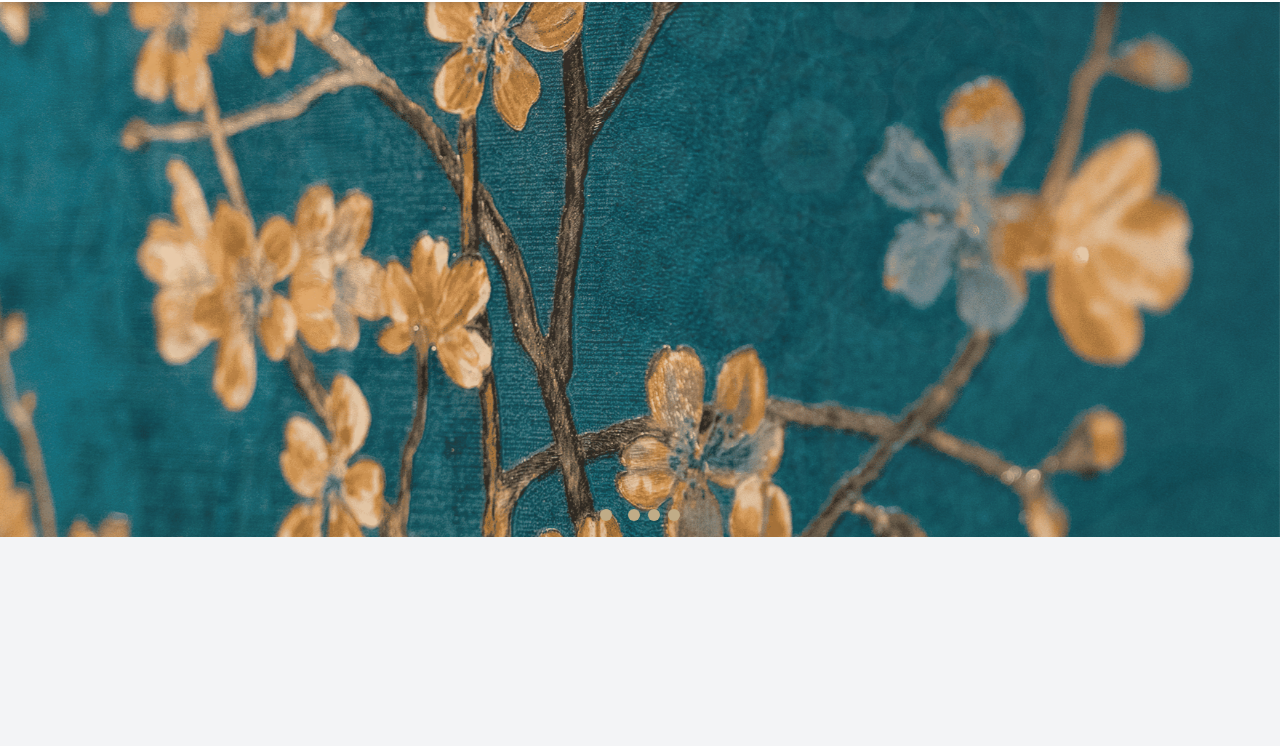
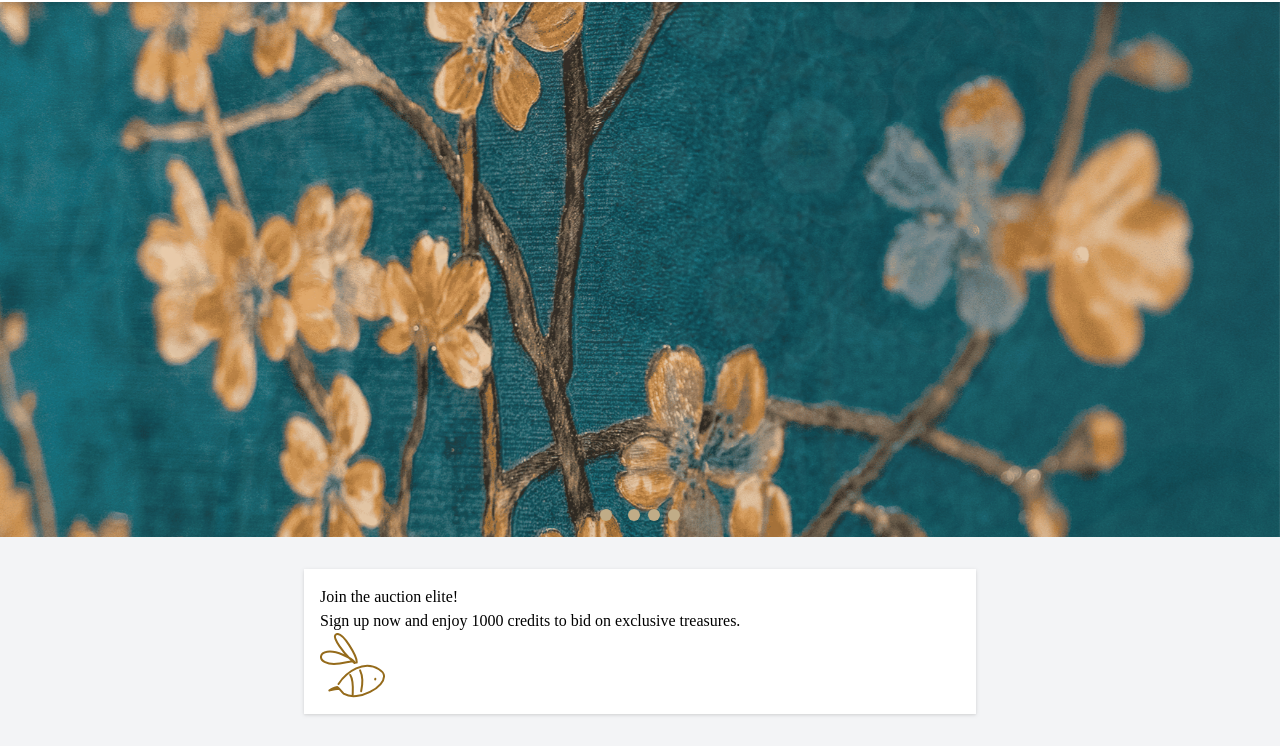
Before and after one commit to idatold/Semester-Project-2, a website built with Vite: page index.html in a window 1280 px wide. Shown: the part 239-985 px from the top of the page. Before the commit the page ends 800 px from the top, so only its background shows below. Built offline with nearby package versions, Linux system fonts and the light colour scheme; a web font is replaced by a local one.

Commit message:
forgot to change branches again, but started som changes to the index

```diff
--- a/index.html
+++ b/index.html
@@ -4,18 +4,18 @@
     <meta charset="UTF-8" />
     <link rel="icon" type="icon" sizes="16x16" href="/favicon-16x16.png" />
     <meta name="viewport" content="width=device-width, initial-scale=1.0" />
-
     <meta
       name="description"
       content="BidHive is an auction house site where you can discover and bid on unique items."
     />
     <title>BidHive</title>
 
-    <!-- Main JS entry (where we import the hamburger toggler) -->
+    <!-- Main JS entry (where we import the hamburger toggler, etc.) -->
     <script type="module" src="/src/mainIndex.mjs"></script>
   </head>
+
   <body class="bg-gray-100 font-heading">
-    <!-- Navbar (fixed top, z-50) -->
+    <!-- NAVBAR (fixed top, z-50) -->
     <nav class="bg-white shadow-md fixed top-0 left-0 w-full z-50">
       <!-- DESKTOP TOP BAR (≥900px) -->
       <div class="hidden md2:flex h-44 items-center px-6 justify-between">
@@ -141,7 +141,7 @@
       <div
         class="border-t border-yellow-700 bg-white hidden md2:flex justify-center space-x-6 py-4 text-yellow-700 font-semibold text-2xl"
       >
-        <a href="#" class="hover:underline">Art</a>
+        <a href="#" class="hover:underline ">Art</a>
         <a href="#" class="hover:underline">Books</a>
         <a href="#" class="hover:underline">Vintage</a>
         <a href="#" class="hover:underline">Interiors</a>
@@ -150,7 +150,6 @@
         <a href="#" class="hover:underline">Collectibles</a>
         <a href="#" class="hover:underline">Games</a>
       </div>
-    </nav>
 
       <!-- MOBILE MENU (full screen) -->
       <div
@@ -179,7 +178,7 @@
           </svg>
         </button>
 
-      <!-- Mobile Credits & Profile  -->
+        <!-- Mobile Credits & Profile -->
         <div class="flex items-center space-x-6 pb-8">
           <!-- Credits -->
           <div class="flex items-center space-x-1">
@@ -235,6 +234,8 @@
       <a href="#" class="hover:underline">Collectibles</a>
       <a href="#" class="hover:underline">Games</a>
       </div>
+    </nav>
+    <!-- END NAVBAR -->
 
     <!-- MODAL -->
     <div
@@ -379,7 +380,8 @@
         </div>
       </div>
     </div>
-<!-- Carousel Section (Fade Approach) -->
+
+    <!-- CAROUSEL SECTION (Fade Approach) -->
     <section class="relative w-full h-[600px] mt-44 overflow-hidden bg-gray-100">
       <!-- Slides Container -->
       <div id="carousel-container" class="relative w-full h-full">
@@ -478,8 +480,19 @@
         ></button>
       </div>
     </section>
+    <section>
+      <div class=" max-w-2xl mx-auto my-8 p-4 bg-white drop-shadow">
+      <h1>Join the auction elite!</h1>
+      <h2> Sign up now and enjoy 1000 credits to bid on exclusive treasures.</h2>
+      <a href="https://example.com">
+        <img
+          src="./assets/lilbee.svg"
+          alt="Descriptive alt text"
+          class="your-image-classes-here"
+        />
+      </a>
+    </div>
 
-
-
+    </section>
   </body>
 </html>
--- a/package.json
+++ b/package.json
@@ -12,6 +12,7 @@
     "autoprefixer": "^10.4.20",
     "postcss": "^8.5.1",
     "tailwindcss": "^3.4.17",
+    "tailwindcss-textshadow": "^2.1.3",
     "vite": "^6.0.5"
   }
 }
```
Also changed, not shown: assets/lilbee.svg (added), 1 other file. Lines whose indentation alone changed are shown as unchanged.
